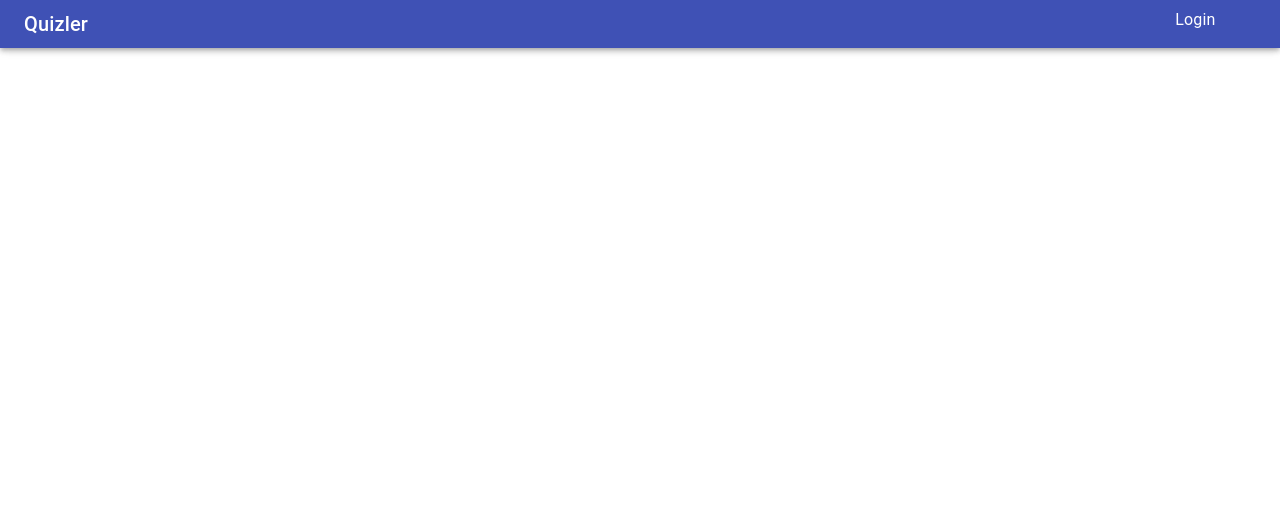
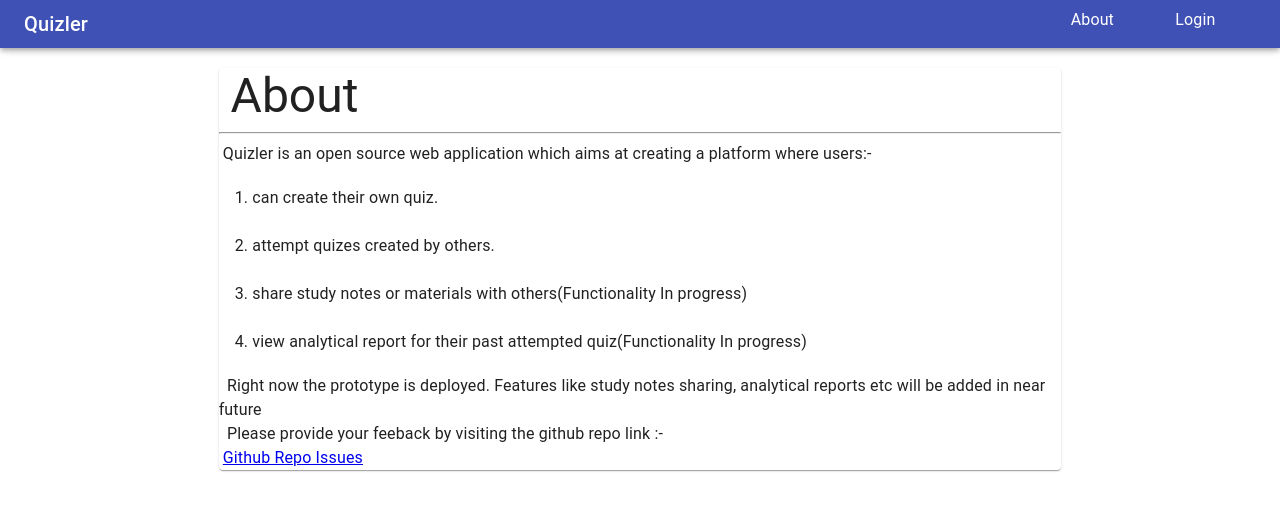
Before and after one commit to ritwik1233/Quizler, a React (Create React App) app in the folder client/: page /About in a window 1280 px wide. Shown: the top 510 px of the page. Built offline with nearby package versions, Linux system fonts and the light colour scheme.

Commit message:
Commit 7: About Page and Other functionality

```diff
--- a/client/src/components/App.js
+++ b/client/src/components/App.js
@@ -5,13 +5,13 @@ import { BrowserRouter, Route, Switch } from 'react-router-dom';
 import Header from './Header.js';
 import HomePage from '../components/Home/HomePage.js';
 import LoginPage from './Common/LoginPage.js';
+import CommingSoon from './Common/CommingSoon.js';
+import About from './Common/About.js';
 import RegisterPage from './Common/RegisterPage.js';
 import QuestionPage from '../components/Questions/QuestionPage.js';
 import NewQuestionPage from './Questions/NewQuestionPage.js';
 import QuizPage from '../components/Quizes/QuizPage.js';
 import NewQuizPage from '../components/Quizes/NewQuizPage.js';
-import AnalyticsPage from '../components/Analytics/AnalyticsPage.js';
-import ProfilePage from '../components/Profile/ProfilePage.js';
 import ConfirmTestPage from './Home/ConfirmTestPage.js';
 import NewTestPage from './Home/NewTestPage.js';
 import ResultPage from './Home/ResultPage.js';
@@ -31,13 +31,13 @@ class App extends React.Component {
               <Route  path="/newtest" component={NewTestPage}/>
               <Route  path="/result" component={ResultPage}/>
               <Route  path="/login" component={LoginPage}/>
+              <Route  path="/About" component={About}/>
               <Route  path="/register" component={RegisterPage}/>
               <Route  path="/questions" component={QuestionPage}/>
               <Route  path="/newquestions" component={NewQuestionPage}/>
               <Route  path="/quiz" component={QuizPage}/>
               <Route  path="/newquiz" component={NewQuizPage}/>
-              <Route  path="/analytics" component={AnalyticsPage}/>
-              <Route  path="/profile" component={ProfilePage}/>
+              <Route  path="/analytics" component={CommingSoon}/>
             </Switch>
           </Grid>
         </Grid>
--- /dev/null
+++ b/client/src/components/Common/About.js
@@ -0,0 +1,66 @@
+import React from 'react';
+import { Grid, Paper, Typography, List, ListItem, ListItemText } from '@material-ui/core';
+
+class CommingSoon extends React.Component{
+    render () {
+        return(
+            <Grid container spacing={0}>
+                <Grid item xs={12}>&nbsp;</Grid>
+                <Grid item xs={12}>&nbsp;</Grid>
+                <Grid item xs={2}></Grid>
+                <Grid item xs={8}>
+                    <Paper>
+                        <Grid container spacing={0}>
+                            <Grid item xs={12}>
+                                <Typography variant="h3">&nbsp;About</Typography>
+                            </Grid>
+                            <Grid item xs={12}>
+                                <hr/>
+                            </Grid>
+                            <Grid item xs={12}>
+                                <Typography variant="body1">
+                                    &nbsp;Quizler is an open source web application which aims at creating a platform where users:-
+                                </Typography>
+                                <List>
+                                    <ListItem>
+                                        <ListItemText
+                                            primary="1. can create their own quiz."
+                                            />
+                                    </ListItem>
+                                    <ListItem>
+                                        <ListItemText
+                                            primary="2. attempt quizes created by others."
+                                            />
+                                    </ListItem>
+                                    <ListItem>
+                                        <ListItemText
+                                            primary="3. share study notes or materials with others(Functionality In progress)"
+                                        />
+                                    </ListItem>
+                                    <ListItem>
+                                        <ListItemText
+                                            primary="4. view analytical report for their past attempted quiz(Functionality In progress)"
+                                        />
+                                    </ListItem>
+                                </List>
+                                <Typography variant="body1">
+                                    &nbsp; Right now the prototype is deployed. Features like study notes sharing, analytical reports etc will be added in near future
+                                </Typography>
+                                <Typography variant="body1">
+                                    &nbsp; Please provide your feeback by visiting the github repo link :-
+                                </Typography>
+                                <Typography variant="body1">
+                                    &nbsp;<a href="https://github.com/ritwik1233/Quizler/issues">Github Repo Issues</a>
+                                </Typography>
+
+                            </Grid>
+                        </Grid>
+                    </Paper>
+                </Grid>
+                <Grid item xs={2}></Grid>
+            </Grid>
+        )
+    }
+
+}
+export default CommingSoon;
--- /dev/null
+++ b/client/src/components/Common/CommingSoon.js
@@ -0,0 +1,32 @@
+import React from 'react';
+import { Grid, Paper, Typography } from '@material-ui/core';
+
+class CommingSoon extends React.Component{
+    render () {
+        return(
+            <Grid container spacing={0}>
+                <Grid item xs={12}>&nbsp;</Grid>
+                <Grid item xs={12}>&nbsp;</Grid>
+                <Grid item xs={2}></Grid>
+                <Grid item xs={8}>
+                    <Paper>
+                        <Grid container spacing={0}>
+                            <Grid item xs={12}>
+                                <Typography variant="h3">Page under construction</Typography>
+                            </Grid>
+                            <Grid item xs={12}>
+                                <hr/>
+                            </Grid>
+                            <Grid item xs={12}>
+                                <Typography variant="body1">Please come back soon for updates</Typography>
+                            </Grid>
+                        </Grid>
+                    </Paper>
+                </Grid>
+                <Grid item xs={2}></Grid>
+            </Grid>
+        )
+    }
+
+}
+export default CommingSoon;
--- a/client/src/components/Common/LoginPage.js
+++ b/client/src/components/Common/LoginPage.js
@@ -108,11 +108,6 @@ const LoginPage = () => {
             Sign In
           </Button>
           <Grid container>
-            <Grid item xs>
-              <Link href="#" variant="body2">
-                Forgot password?
-              </Link>
-            </Grid>
             <Grid item>
               <Link to="/register" component={RouterLink} variant="body2">
                 {"Don't have an account? Sign Up"}
--- a/client/src/components/Header.js
+++ b/client/src/components/Header.js
@@ -25,13 +25,20 @@ const SubHeaderWithoutLogin = () => {
       <AppBar>
         <Toolbar variant="dense">
           <Grid container spacing={3}>
-            <Grid item xs={ window.innerWidth<500 ? 9 : 11 }>
+            <Grid item xs={window.innerWidth<500 ? 9 : 10}>
+              <Link color="inherit" component={RouterLink} to="/">
                 <Typography variant="h6" color="inherit">
                   Quizler
                 </Typography>
+              </Link>
             </Grid>
-            <Grid item xs={ window.innerWidth < 500 ? 3: 1 }>
-              <Link color="inherit" component={ RouterLink } to="/login">
+            <Grid item xs={window.innerWidth < 500 ? 1: 1}>
+              <Link color="inherit" component={RouterLink} to="/About">
+                <Typography variant="body1">About</Typography>
+              </Link>
+            </Grid>
+            <Grid item xs={window.innerWidth < 500 ? 2: 1}>
+              <Link color="inherit" component={RouterLink} to="/login">
                 <Typography variant="body1">Login</Typography>
               </Link>
             </Grid>
@@ -68,12 +75,19 @@ const SubHeaderWithLogin = (props) => {
       <AppBar>
         <Toolbar variant="dense">
           <Grid container spacing={3}>
-            <Grid item xs={ window.innerWidth<500 ? 9 : 10 }>
+            <Grid item xs={ window.innerWidth < 500 ? 9 : 9 }>
+              <Link color="inherit" component={RouterLink} to="/">
                 <Typography variant="h6" color="inherit">
                   Quizler
                 </Typography>
+              </Link>
             </Grid>
-            <Grid item xs={ window.innerWidth < 500 ? 3: 2 }>
+            <Grid item xs={window.innerWidth < 500 ? 1: 1}>
+              <Link color="inherit" component={RouterLink} to="/About">
+                <Typography variant="body1">About</Typography>
+              </Link>
+            </Grid>
+            <Grid item xs={ window.innerWidth < 500 ? 2: 2 }>
               <Button
                 color="inherit"
                 endIcon={<ArrowDropDownIcon />}
@@ -117,11 +131,6 @@ const SubHeaderWithLogin = (props) => {
                   </Link>
                 </MenuItem>
                 <MenuItem onClick={closeMenu}>
-                  <Link color="inherit" component={ RouterLink } to="/profile" style={{ width: '100%' }}>
-                    Profile
-                  </Link>
-                </MenuItem>
-                <MenuItem onClick={closeMenu}>
                     Sign Out
                 </MenuItem>
             </Menu>
--- a/client/src/components/Home/ResultPage.js
+++ b/client/src/components/Home/ResultPage.js
@@ -1,5 +1,5 @@
 import React from 'react';
-import { Grid, Typography, TableContainer, Table, TableRow, TableBody, TableHead, TableCell, Button } from '@material-ui/core';
+import { Grid, Typography, TableContainer, Table, TableRow, TableBody, TableHead, TableCell } from '@material-ui/core';
 import { connect } from 'react-redux';
 import { Redirect } from 'react-router-dom';
 
@@ -137,8 +137,7 @@ class ResultPage extends React.Component {
                 </Grid>
                 <Grid item xs={6}>
                     {!this.props.currentUser._id ?<Typography variant="body1">
-                        Congratulations! You have completed the quiz. Register for more exciting features like creating quizes,
-                        viewing analytical progress and so on.
+                        Congratulations! You have completed the quiz. Register for more features like creating quizes and so on.
                     </Typography>: undefined}
                 </Grid>
                 <Grid item xs={12}>&nbsp;</Grid>
--- a/client/src/components/Profile/ProfilePage.js
+++ /dev/null
@@ -1,14 +0,0 @@
-import React from 'react';
-import { Grid } from '@material-ui/core';
-
-function ProfilePage () {
-  return (
-    <Grid container spacing={3}>
-      <Grid item xs={12}>
-        <h4> ProfilePage </h4>
-      </Grid>
-    </Grid>
-  );
-}
-
-export default ProfilePage;
--- a/package.json
+++ b/package.json
@@ -16,6 +16,7 @@
     "concurrently": "^5.1.0"
   },
   "dependencies": {
+    "bcrypt": "^4.0.1",
     "express": "^4.17.1",
     "express-session": "^1.17.0",
     "mongoose": "^5.9.2",
```
Lines whose indentation alone changed are shown as unchanged.
